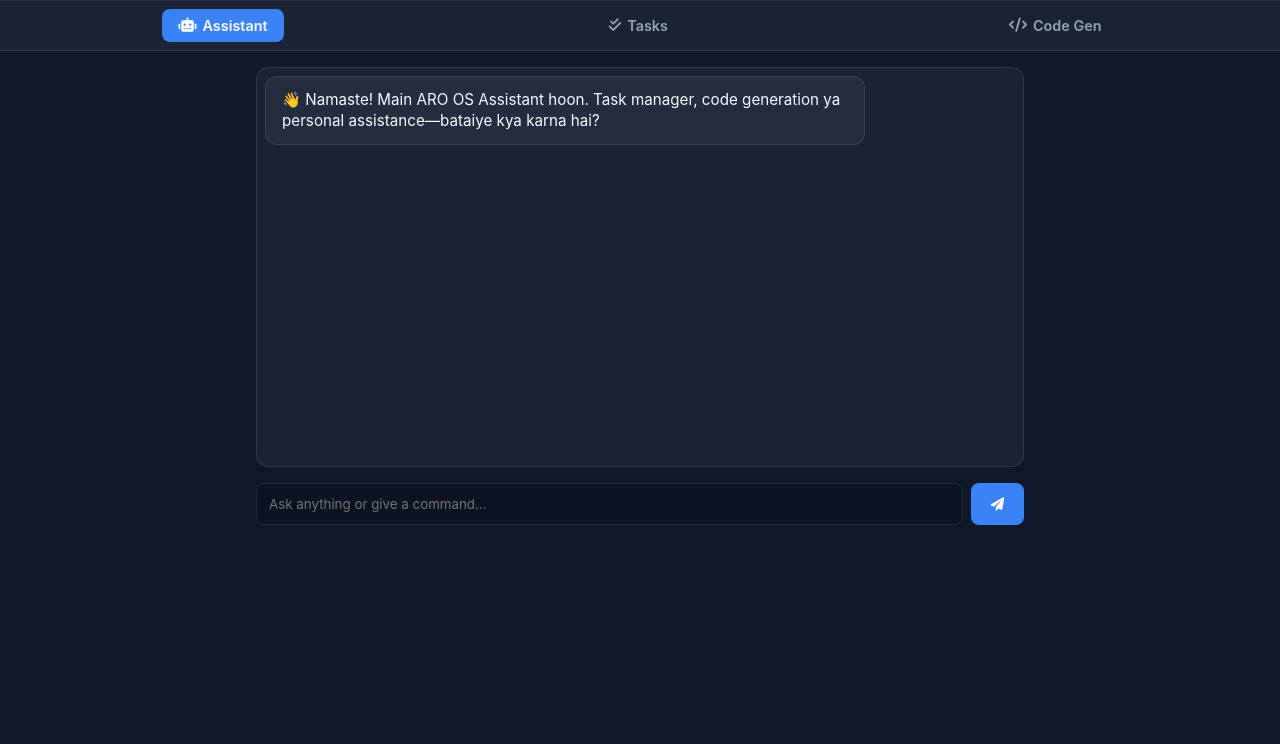
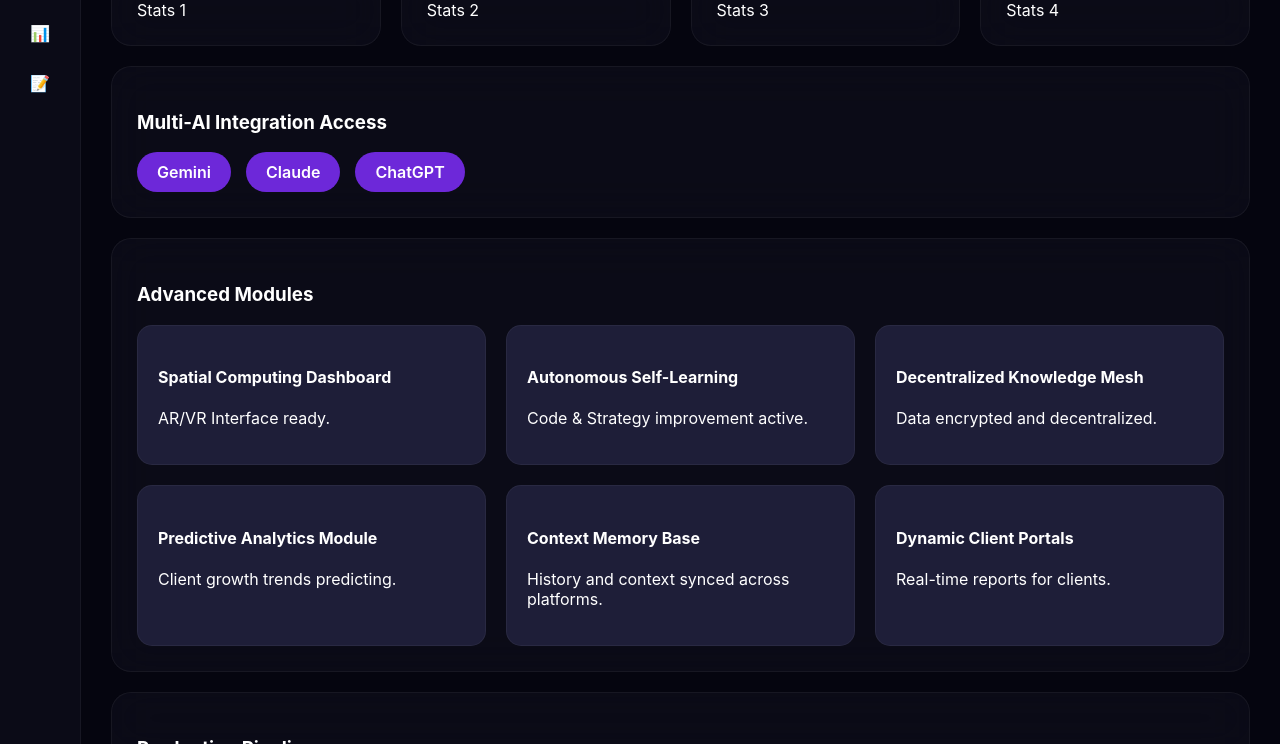
Before and after one commit to brandiz2810-arch/aroo, a plain HTML site: page index.html in a window 1280 px wide. Shown: the part 56-800 px from the top of the page. Drawn offline with Linux system fonts and the light colour scheme.

Commit message:
Update index.html

```diff
--- a/index.html
+++ b/index.html
@@ -3,315 +3,95 @@
 <head>
     <meta charset="UTF-8">
     <meta name="viewport" content="width=device-width, initial-scale=1.0">
-    <title>ARO OS - AI Second Brain</title>
-    <link href="https://cdnjs.cloudflare.com/ajax/libs/font-awesome/6.0.0/css/all.min.css" rel="stylesheet">
+    <title>ARO OS - God Level</title>
     <style>
         :root {
-            --bg-color: #0f172a;
-            --card-bg: rgba(30, 41, 59, 0.7);
-            --accent-color: #3b82f6;
-            --text-color: #f8fafc;
-            --text-dim: #94a3b8;
-            --border-color: rgba(255, 255, 255, 0.1);
+            --bg-color: #05050f;
+            --glass-bg: rgba(20, 20, 35, 0.4);
+            --accent: #6d28d9;
+            --secondary: #1e1e38;
+            --text: #ffffff;
+            --border: rgba(255, 255, 255, 0.05);
         }
-
-        * {
-            margin: 0;
-            padding: 0;
-            box-sizing: border-box;
-            font-family: -apple-system, BlinkMacSystemFont, "Segoe UI", Roboto, sans-serif;
-        }
-
-        body {
-            background-color: var(--bg-color);
-            color: var(--text-color);
-            min-height: 100vh;
-            display: flex;
-            flex-direction: column;
-        }
-
-        /* Header */
-        header {
-            padding: 1rem;
-            background: rgba(15, 23, 42, 0.8);
-            backdrop-filter: blur(10px);
-            border-bottom: 1px solid var(--border-color);
-            display: flex;
-            justify-content: space-between;
-            align-items: center;
-            position: sticky;
-            top: 0;
-            z-index: 100;
-        }
-
-        .logo {
-            font-weight: 700;
-            font-size: 1.2rem;
-            color: var(--accent-color);
-            display: flex;
-            align-items: center;
-            gap: 8px;
-        }
-
-        /* Navigation Tabs */
-        nav {
-            display: flex;
-            justify-content: space-around;
-            background: var(--card-bg);
-            padding: 0.5rem;
-            border-bottom: 1px solid var(--border-color);
-        }
-
-        .nav-btn {
-            background: none;
-            border: none;
-            color: var(--text-dim);
-            padding: 0.5rem 1rem;
-            font-size: 0.9rem;
-            font-weight: 600;
-            cursor: pointer;
-            border-radius: 8px;
-            transition: all 0.3s;
-            display: flex;
-            align-items: center;
-            gap: 6px;
-        }
-
-        .nav-btn.active {
-            color: var(--text-color);
-            background: var(--accent-color);
-        }
-
-        /* Container */
-        main {
-            flex: 1;
-            padding: 1rem;
-            max-width: 800px;
-            margin: 0 auto;
-            width: 100%;
-        }
-
-        .tab-content {
-            display: none;
-            height: 100%;
-        }
-
-        .tab-content.active {
-            display: flex;
-            flex-direction: column;
-            gap: 1rem;
-        }
-
-        /* Card Styles */
-        .card {
-            background: var(--card-bg);
-            border: 1px solid var(--border-color);
-            border-radius: 12px;
-            padding: 1rem;
-            backdrop-filter: blur(10px);
-        }
-
-        /* Chat / Assistant Tab */
-        .chat-box {
-            height: 50vh;
-            overflow-y: auto;
-            display: flex;
-            flex-direction: column;
-            gap: 0.75rem;
-            padding: 0.5rem;
-        }
-
-        .message {
-            max-width: 80%;
-            padding: 0.75rem 1rem;
-            border-radius: 12px;
-            font-size: 0.95rem;
-            line-height: 1.4;
-        }
-
-        .message.user {
-            align-self: flex-end;
-            background: var(--accent-color);
-            color: #fff;
-        }
-
-        .message.bot {
-            align-self: flex-start;
-            background: rgba(255, 255, 255, 0.05);
-            border: 1px solid var(--border-color);
-        }
-
-        .input-group {
-            display: flex;
-            gap: 8px;
-        }
-
-        input[type="text"], textarea {
-            flex: 1;
-            background: rgba(0, 0, 0, 0.2);
-            border: 1px solid var(--border-color);
-            padding: 0.75rem;
-            border-radius: 8px;
-            color: var(--text-color);
-            outline: none;
-        }
-
-        button.action-btn {
-            background: var(--accent-color);
-            border: none;
-            color: white;
-            padding: 0.75rem 1.25rem;
-            border-radius: 8px;
-            cursor: pointer;
-            font-weight: 600;
-        }
-
-        /* Task Manager Tab */
-        .task-list {
-            list-style: none;
-            display: flex;
-            flex-direction: column;
-            gap: 0.5rem;
-        }
-
-        .task-item {
-            display: flex;
-            align-items: center;
-            justify-content: space-between;
-            background: rgba(255, 255, 255, 0.03);
-            padding: 0.75rem;
-            border-radius: 8px;
-            border: 1px solid var(--border-color);
-        }
-
-        /* Code Generator Tab */
-        pre {
-            background: #000;
-            padding: 1rem;
-            border-radius: 8px;
-            overflow-x: auto;
-            font-family: monospace;
-            border: 1px solid var(--border-color);
-            color: #10b981;
-        }
+        body { background: var(--bg-color); color: var(--text); font-family: 'Inter', sans-serif; margin: 0; display: flex; height: 100vh; }
+        .sidebar { width: 80px; background: var(--glass-bg); border-right: 1px solid var(--border); display: flex; flex-direction: column; align-items: center; padding: 20px 0; gap: 30px; }
+        .main-content { flex: 1; padding: 30px; overflow-y: auto; display: grid; grid-template-columns: repeat(4, 1fr); gap: 20px; }
+        .card { background: var(--glass-bg); border: 1px solid var(--border); border-radius: 20px; padding: 25px; backdrop-filter: blur(20px); }
+        .card.full { grid-column: span 4; }
+        .ai-grid { display: flex; gap: 15px; margin-top: 15px; }
+        .ai-badge { background: var(--accent); padding: 10px 20px; border-radius: 50px; font-weight: 600; cursor: pointer; transition: 0.3s; }
+        .ai-badge:hover { transform: scale(1.05); }
+        .pipeline-grid { display: grid; grid-template-columns: repeat(4, 1fr); gap: 15px; margin-top: 15px; }
+        .pipeline-col { background: var(--secondary); border: 1px solid var(--border); border-radius: 15px; padding: 15px; min-height: 200px; }
+        .pipeline-col h4 { margin-top: 0; color: var(--accent); }
+        .task-list { list-style: none; padding: 0; margin-top: 15px; }
+        .task-item { background: rgba(0,0,0,0.2); border: 1px solid var(--border); border-radius: 10px; padding: 10px; margin-bottom: 10px; display: flex; justify-content: space-between; align-items: center; }
+        .delete-btn { color: #ef4444; border: none; background: none; cursor: pointer; }
+        .input-group { display: flex; gap: 10px; margin-top: 15px; }
+        input[type="text"] { background: var(--secondary); border: 1px solid var(--border); border-radius: 10px; padding: 10px; color: var(--text); flex: 1; }
+        .add-btn { background: var(--accent); border: none; border-radius: 10px; padding: 10px 20px; color: var(--text); cursor: pointer; }
+        .module-grid { display: grid; grid-template-columns: repeat(3, 1fr); gap: 20px; margin-top: 15px; }
+        .module-card { background: var(--secondary); border: 1px solid var(--border); border-radius: 15px; padding: 20px; }
     </style>
 </head>
 <body>
-
-    <header>
-        <div class="logo">
-            <i class="fa-solid fa-brain"></i> ARO OS
-        </div>
-        <span style="font-size: 0.8rem; color: var(--text-dim);">Live Second Brain</span>
-    </header>
-
-    <nav>
-        <button class="nav-btn active" onclick="switchTab('assistant', event)"><i class="fa-solid fa-robot"></i> Assistant</button>
-        <button class="nav-btn" onclick="switchTab('tasks', event)"><i class="fa-solid fa-check-double"></i> Tasks</button>
-        <button class="nav-btn" onclick="switchTab('code', event)"><i class="fa-solid fa-code"></i> Code Gen</button>
-    </nav>
-
-    <main>
-        <!-- Assistant Tab -->
-        <div id="assistant" class="tab-content active">
-            <div class="card chat-box" id="chatBox">
-                <div class="message bot">
-                    👋 Namaste! Main ARO OS Assistant hoon. Task manager, code generation ya personal assistance—bataiye kya karna hai?
-                </div>
-            </div>
-            <div class="input-group">
-                <input type="text" id="userInput" placeholder="Ask anything or give a command...">
-                <button class="action-btn" onclick="sendMessage()"><i class="fa-solid fa-paper-plane"></i></button>
+    <div class="sidebar">
+        <div style="font-size: 24px;">🧠</div>
+        <div>📊</div>
+        <div>📝</div>
+    </div>
+    <div class="main-content">
+        <div class="card">Stats 1</div>
+        <div class="card">Stats 2</div>
+        <div class="card">Stats 3</div>
+        <div class="card">Stats 4</div>
+        <div class="card full">
+            <h3>Multi-AI Integration Access</h3>
+            <div class="ai-grid">
+                <div class="ai-badge">Gemini</div>
+                <div class="ai-badge">Claude</div>
+                <div class="ai-badge">ChatGPT</div>
             </div>
         </div>
-
-        <!-- Task Manager Tab -->
-        <div id="tasks" class="tab-content">
-            <div class="card">
-                <h3>Task Manager</h3>
-                <br>
-                <div class="input-group">
-                    <input type="text" id="taskInput" placeholder="Add a new task...">
-                    <button class="action-btn" onclick="addTask()">Add Task</button>
-                </div>
-            </div>
-            <div class="card">
-                <ul class="task-list" id="taskList">
-                    <!-- Tasks will appear here -->
-                </ul>
+        <div class="card full">
+            <h3>Advanced Modules</h3>
+            <div class="module-grid">
+                <div class="module-card"><h4>Spatial Computing Dashboard</h4><p>AR/VR Interface ready.</p></div>
+                <div class="module-card"><h4>Autonomous Self-Learning</h4><p>Code & Strategy improvement active.</p></div>
+                <div class="module-card"><h4>Decentralized Knowledge Mesh</h4><p>Data encrypted and decentralized.</p></div>
+                <div class="module-card"><h4>Predictive Analytics Module</h4><p>Client growth trends predicting.</p></div>
+                <div class="module-card"><h4>Context Memory Base</h4><p>History and context synced across platforms.</p></div>
+                <div class="module-card"><h4>Dynamic Client Portals</h4><p>Real-time reports for clients.</p></div>
             </div>
         </div>
-
-        <!-- Code Generator Tab -->
-        <div id="code" class="tab-content">
-            <div class="card">
-                <h3>AI Code Generator</h3>
-                <br>
-                <textarea id="codePrompt" rows="3" placeholder="Describe the code you need..."></textarea>
-                <br><br>
-                <button class="action-btn" style="width: 100%;" onclick="generateCode()">Generate Code</button>
-            </div>
-            <div class="card">
-                <h4>Generated Output:</h4>
-                <br>
-                <pre><code id="codeOutput">// Your generated code will appear here...</code></pre>
+        <div class="card full">
+            <h3>Production Pipeline</h3>
+            <div class="pipeline-grid">
+                <div class="pipeline-col"><h4>Idea</h4></div>
+                <div class="pipeline-col"><h4>Scripting</h4></div>
+                <div class="pipeline-col"><h4>Shooting</h4></div>
+                <div class="pipeline-col"><h4>Editing</h4></div>
             </div>
         </div>
-    </main>
-
+        <div class="card full">
+            <h3>Task Manager</h3>
+            <div class="input-group">
+                <input type="text" id="taskInput" placeholder="Add a new task...">
+                <button class="add-btn" onclick="addTask()">Add Task</button>
+            </div>
+            <ul class="task-list" id="taskList"></ul>
+        </div>
+    </div>
     <script>
-        function switchTab(tabId, event) {
-            document.querySelectorAll('.tab-content').forEach(tab => tab.classList.remove('active'));
-            document.querySelectorAll('.nav-btn').forEach(btn => btn.classList.remove('active'));
-
-            document.getElementById(tabId).classList.add('active');
-            event.currentTarget.classList.add('active');
-        }
-
-        function sendMessage() {
-            const input = document.getElementById('userInput');
-            const chatBox = document.getElementById('chatBox');
-            if (!input.value.trim()) return;
-
-            const userMsg = document.createElement('div');
-            userMsg.className = 'message user';
-            userMsg.innerText = input.value;
-            chatBox.appendChild(userMsg);
-
-            const botMsg = document.createElement('div');
-            botMsg.className = 'message bot';
-            botMsg.innerText = "Processing request: " + input.value;
-
-            setTimeout(() => {
-                chatBox.appendChild(botMsg);
-                chatBox.scrollTop = chatBox.scrollHeight;
-            }, 500);
-
-            input.value = '';
-            chatBox.scrollTop = chatBox.scrollHeight;
-        }
-
         function addTask() {
             const taskInput = document.getElementById('taskInput');
             const taskList = document.getElementById('taskList');
-            if (!taskInput.value.trim()) return;
-
+            if (taskInput.value.trim() === '') return;
             const li = document.createElement('li');
             li.className = 'task-item';
-            li.innerHTML = `
-                <span>${taskInput.value}</span>
-                <button onclick="this.parentElement.remove()" style="background:none; border:none; color:#ef4444; cursor:pointer;"><i class="fa-solid fa-trash"></i></button>
-            `;
+            li.innerHTML = `<span>${taskInput.value}</span> <button class="delete-btn" onclick="this.parentElement.remove()">Delete</button>`;
             taskList.appendChild(li);
             taskInput.value = '';
-        }
-
-        function generateCode() {
-            const prompt = document.getElementById('codePrompt').value;
-            const output = document.getElementById('codeOutput');
-            if (!prompt.trim()) return;
-
-            output.innerText = `// Generating code for: ${prompt}\n\nfunction example() {\n  console.log("Success!");\n}`;
         }
     </script>
 </body>
```
